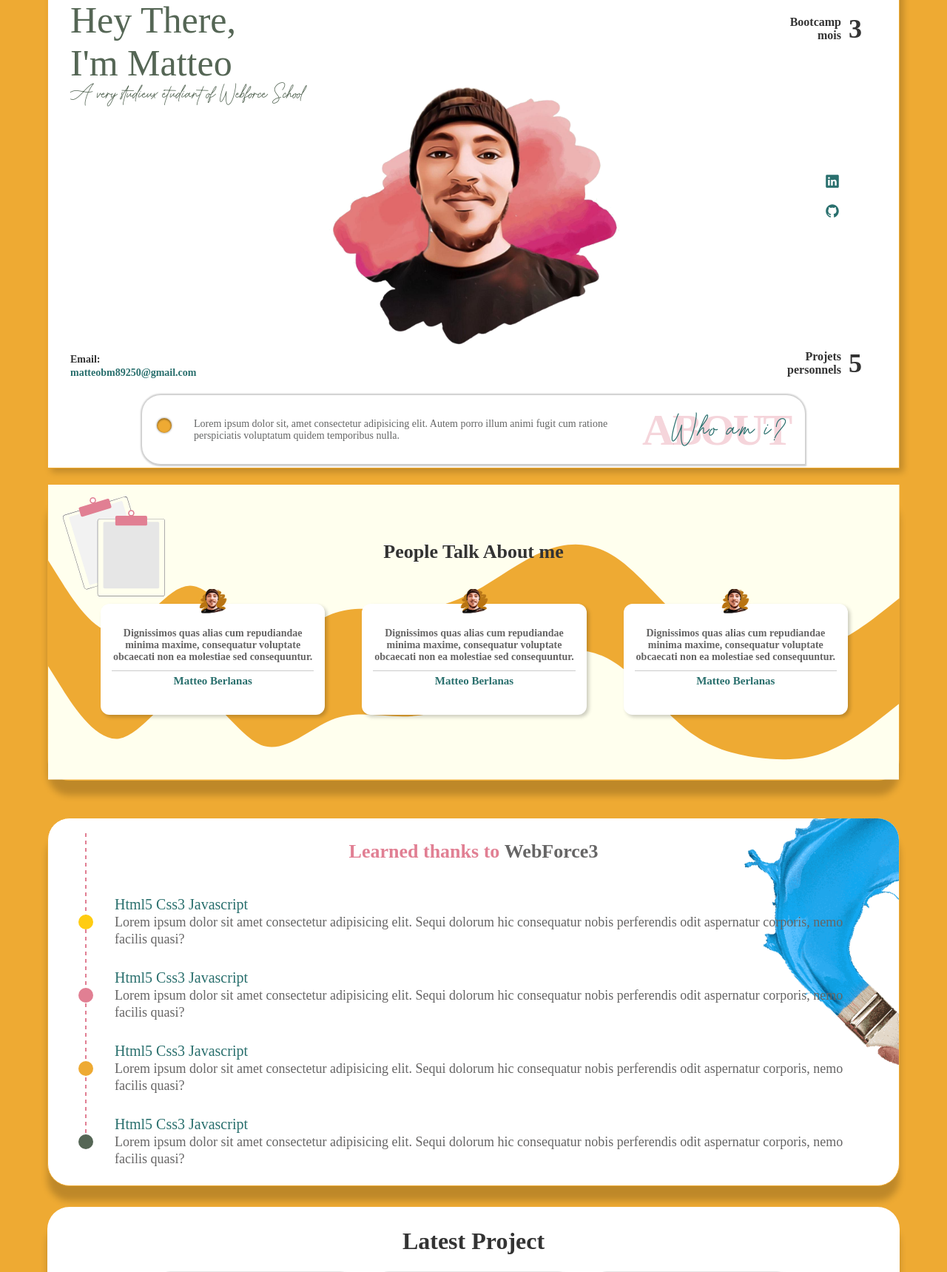
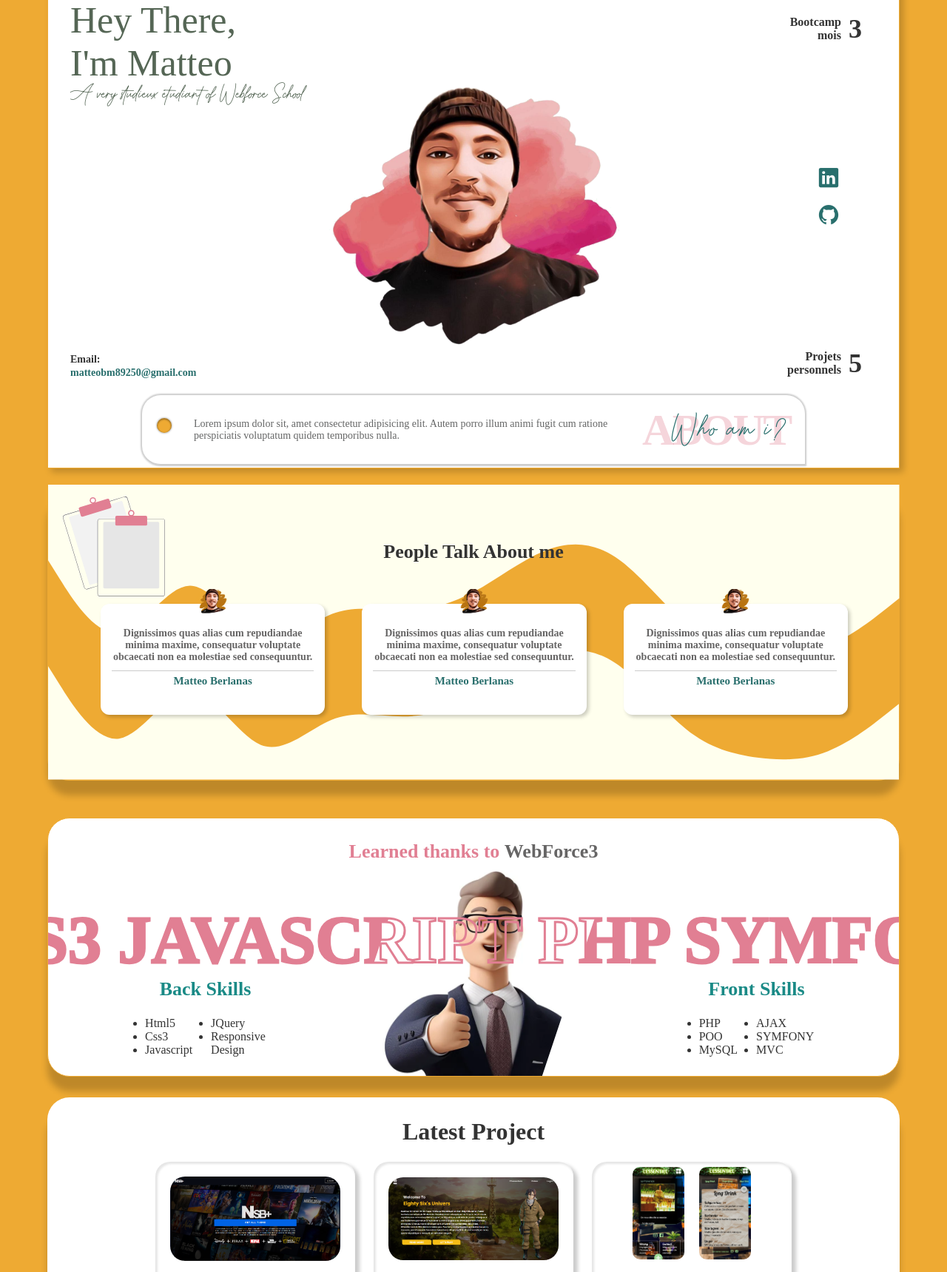
Before and after one commit to MatteoDv89/PortFolio, a PHP site: page / in a window 1280 px wide. Shown: the part 188-1907 px from the top of the page at 74% size. Run offline with PHP 8.4, Linux system fonts and the light colour scheme; some libraries are stand-ins or nearby versions; some web fonts are replaced.

Commit message:
animetext

```diff
--- a/index.html
+++ b/index.html
@@ -7,19 +7,14 @@
     <title>Portfolio M.BERLANAS</title>
     <link rel="stylesheet" href="https://cdnjs.cloudflare.com/ajax/libs/OwlCarousel2/2.3.4/assets/owl.carousel.min.css">
      <link rel="stylesheet" href="style/style.css">
-    <script  src="https://code.jquery.com/jquery-3.6.0.min.js"
-     integrity="sha256-/xUj+3OJU5yExlq6GSYGSHk7tPXikynS7ogEvDej/m4="
-    crossorigin="anonymous"></script>
-
+    <script  src="https://code.jquery.com/jquery-3.6.0.min.js" integrity="sha256-/xUj+3OJU5yExlq6GSYGSHk7tPXikynS7ogEvDej/m4="  crossorigin="anonymous"></script>
     <script src="https://cdnjs.cloudflare.com/ajax/libs/gsap/3.9.1/gsap.min.js" integrity="sha512-H6cPm97FAsgIKmlBA4s774vqoN24V5gSQL4yBTDOY2su2DeXZVhQPxFK4P6GPdnZqM9fg1G3cMv5wD7e6cFLZQ==" crossorigin="anonymous" referrerpolicy="no-referrer"></script>
-
-     <script src="https://cdnjs.cloudflare.com/ajax/libs/OwlCarousel2/2.3.4/owl.carousel.min.js"></script>
-
+    <script src="https://cdnjs.cloudflare.com/ajax/libs/OwlCarousel2/2.3.4/owl.carousel.min.js"></script>
     <script type="module" src="https://unpkg.com/ionicons@5.5.2/dist/ionicons/ionicons.esm.js" defer></script>
     <script nomodule src="https://unpkg.com/ionicons@5.5.2/dist/ionicons/ionicons.js" defer></script>
-     <script src="https://cdnjs.cloudflare.com/ajax/libs/gsap/3.9.1/ScrollTrigger.min.js" integrity="sha512-5efjkDjhldlK+BrHauVYJpbjKrtNemLZksZWxd6Wdxvm06dceqWGLLNjZywOkvW7BF032ktHRMUOarbK9d60bg==" crossorigin="anonymous" referrerpolicy="no-referrer" defer></script>
+    <script src="https://cdnjs.cloudflare.com/ajax/libs/gsap/3.9.1/ScrollTrigger.min.js" integrity="sha512-5efjkDjhldlK+BrHauVYJpbjKrtNemLZksZWxd6Wdxvm06dceqWGLLNjZywOkvW7BF032ktHRMUOarbK9d60bg==" crossorigin="anonymous" referrerpolicy="no-referrer" defer></script>
 
-     <script src="javascript/app.js" defer></script>
+      <script src="javascript/app.js" defer></script>
 
 </head>
 <body>
@@ -97,34 +92,7 @@
                     Lorem ipsum dolor sit, amet consectetur adipisicing elit. Autem porro illum animi fugit cum ratione perspiciatis voluptatum quidem temporibus nulla.
                     </span>
                 </div>
-                <!-- <div class="link">
-                    <span>
-                        <ion-icon name="desktop-outline"></ion-icon>
-                    </span>
-                    <div class="text-box">
-                    <p>Back office</p>
-                    <p class="detail">Lorem ipsum dolor sit amet consectetur adipisicing elit. Possimus, ut!</p>
-                    </div>
-                </div>
-                 <div class="link">
 
-                    <span>
-                        <ion-icon name="phone-portrait-outline"></ion-icon>
-                    </span>
-                    <div class="text-box">
-                    <p>Responsive Design</p>
-                    <p class="detail">Lorem ipsum dolor sit amet consectetur adipisicing elit. Possimus, ut!</p>
-                    </div>
-                    </div>
-                 <div class="link">
-                    <span>
-                        <ion-icon name="logo-react"></ion-icon>
-                    </span>
-                    <div class="text-box">
-                    <p>React</p>
-                    <p class="detail">Lorem ipsum dolor sit amet consectetur adipisicing elit. Possimus, ut!</p>
-                    </div>
-                    </div>-->
             </div>
         </div>
 
@@ -163,7 +131,7 @@
 
      </div>
      <!-- SCHOOL__________ -->
-
+<!--
       <div class="school">
           <h2>Learned thanks to <span>WebForce3</span></h2>
         <svg  height="100%" width="2">
@@ -188,6 +156,56 @@
         <span>Lorem ipsum dolor sit amet consectetur adipisicing elit. Sequi dolorum hic consequatur nobis perferendis odit aspernatur corporis, nemo facilis quasi?</span>
     </p>
     <img class="pinceau" src="assets/images/pinceay-removebg-preview.png" alt="">
+    </div> -->
+
+    <div class="school">
+         <h2>Learned thanks to <span>WebForce3</span></h2>
+
+        <div class="caption">
+
+            <img src="assets/images/cu2_thumb_up_man_1_close-up.webp" alt="">
+
+            <h1 class="heading">Html5 css3 javascript Html5 css3 javascript php symfony ajax mysql Html5 css3 javascript Html5 css3 javascript php symfony ajax mysql</h1>
+            <h1 class="clone">Html5 css3 javascript Html5 css3 javascript php symfony ajax mysql Html5 css3 javascript Html5 css3 javascript php symfony ajax mysql</h1>
+        </div>
+        <div class="back_skill">
+
+
+            <h2>Front Skills</h2>
+            <div class="skills">
+            <ul>
+
+                <li>PHP</li>
+                <li>POO</li>
+                <li>MySQL</li>
+            </ul>
+
+            <ul>
+                <li>AJAX</li>
+                <li>SYMFONY</li>
+                <li>MVC</li>
+            </ul>
+            </div>
+        </div>
+        <div class="front_skill">
+            <h2>Back Skills</h2>
+            <div class="skills">
+            <ul>
+                <li>Html5</li>
+                <li>Css3</li>
+                <li>Javascript</li>
+            </ul>
+            <ul>
+                <li>JQuery</li>
+                <li>Responsive <br>Design</li>
+
+            </ul>
+            </div>
+        </div>
+
+
+
+
     </div>
 
     <!-- WORK____________ -->
@@ -220,8 +238,13 @@
       </div>
       </div>
 
-     <script src="javascript/wavify.js" ></script>
-    <script src="javascript/jquery.wavify.js" ></script>
+
+
+
+
+<script src="javascript/wavify.js" ></script>
+<script src="javascript/jquery.wavify.js" ></script>
+
 <script>
 
     //carousel animation
@@ -256,6 +279,8 @@
     color: '#e17f93',
     speed: .15
     });
+
+
 </script>
 
 </body>
--- a/javascript/app.js
+++ b/javascript/app.js
@@ -102,3 +102,5 @@
   isPlaying = false;
   song.pause();
 };
+
+//swiper
--- a/style/style.css
+++ b/style/style.css
@@ -650,6 +650,10 @@
 
 
 }
+.work h2{
+    display: block;
+    width: 100%;
+}
 
 .work img{
     width: 90%;
@@ -665,6 +669,9 @@
     border-bottom: #ccc 1px solid;
     width: 100%;
     padding: 10px 0px;
+
+    ;
+
 }
 .work p{
   color: rgb(102, 101, 101);
@@ -703,13 +710,14 @@
 
 
 
+
 .school{
 
     display: flex;
     flex-direction: column;
-    justify-content: flex-start;
-    align-items: flex-start;
-    min-height: 300px;
+    justify-content: center;
+    align-items: center;
+    min-height: 150px;
     width: 90vw;
     border: 1px solid var(--orange);
     background-color: #ffffff;
@@ -730,6 +738,115 @@
 
 
 }
+.school img{
+    height: 80%;
+    position: absolute;
+    left:0;
+    right: 0;
+    bottom:0;
+    margin: 0 auto;
+    z-index: 1;
+    clip-path: polygon(25% 0%, 100% 0%, 75% 100%, 0% 100%);
+}
+
+.school .caption{
+    display: flex;
+    justify-content: center;
+    align-items: center;
+    flex-wrap: nowrap;
+    text-align: center;
+    width: 50%;
+}
+.school .caption h1{
+
+    padding: 0px 25px;
+    position:relative;
+    font-size: 90px;
+    font-family: 'Caros Soft ExtraBold';
+    white-space: nowrap;
+    color:#e17f93;
+    animation: infiniteText 9.1s linear infinite;
+    text-transform: uppercase;
+}
+@keyframes infiniteText {
+
+    0%{
+        transform: translateX(0%);
+    }
+    100%{
+        transform: translateX(-43%);
+    }
+
+}
+.school .clone{
+    position: absolute !important;
+
+
+    color:transparent !important;
+    -webkit-text-stroke: #e17f93;
+    -webkit-text-stroke-width: 3px;
+    z-index: 2;
+
+}
+
+
+
+
+.skills{
+    display: flex;
+    flex-direction: row;
+    position:relative;
+    padding:6px 0px;
+
+    gap:25px;
+
+    justify-content: center;
+    align-content: flex-end;
+}
+
+.back_skill h2, .front_skill h2{
+    display: block;
+    width: 100%;
+    color:#1a8a86 !important;
+
+    padding:0px 2px;
+    position:relative;
+    top:18px !important;
+
+}
+.back_skill{
+    position:absolute;
+    color:#333;
+    font-family: 'Caros Soft Medium';
+    font-size: 16px;
+    bottom:0;
+    right:20px;
+    width: 30%;
+    padding: 20px;
+    display: flex;
+    flex-direction: column;
+    justify-content: flex-end;
+    align-items: center;
+    gap: 10px;
+    height: 150px;
+}
+.front_skill{
+    position:absolute;
+    color:#333;
+    font-family: 'Caros Soft Medium';
+    font-size: 16px;
+    bottom:0;
+    left:40px;
+    width: 30%;
+    padding: 20px;
+    display: flex;
+    flex-direction: column;
+    justify-content: flex-end;
+    align-items: center;
+    gap: 10px;
+    height: 150px;
+}
+
 
 .school .pinceau{
     position: absolute;
@@ -1049,7 +1166,7 @@
     position:relative;
     top: 0px;
 
-    font-size: 20px;
+    font-size: 30px;
     padding-right: 20px;
     color:var(--blue-green)
 }
```
Also changed, not shown: assets/images/coffee.png (added), assets/images/cu2_thumb_up_man_1_close-up.webp (added), assets/images/design.jpg (added).
